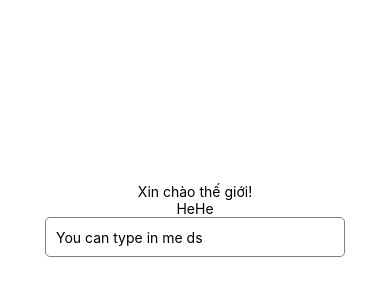
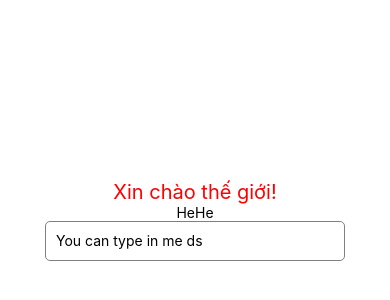
Before and after one commit to minhluongg/hoc-react-native, a React Native app: screen / in a window 390 px wide. Shown: the part 202-502 px from the top of the page. Built offline with nearby package versions, Linux system fonts and the light colour scheme.

Commit message:
video 28

```diff
--- a/App.tsx
+++ b/App.tsx
@@ -4,7 +4,7 @@ import { StyleSheet, Text, TextInput, View } from 'react-native';
 export default function App() {
   return (
     <View style={styles.container}>
-      <Text>Xin chào thế giới!</Text>
+      <Text style={styles.text}>Xin chào thế giới!</Text>
       <Text>HeHe</Text>
       <TextInput style={{
           height: 40,
@@ -28,4 +28,8 @@ const styles = StyleSheet.create({
     alignItems: 'center',
     justifyContent: 'center',
   },
+  text: {
+    color: 'red',
+    fontSize: 20
+  }
 });
```
